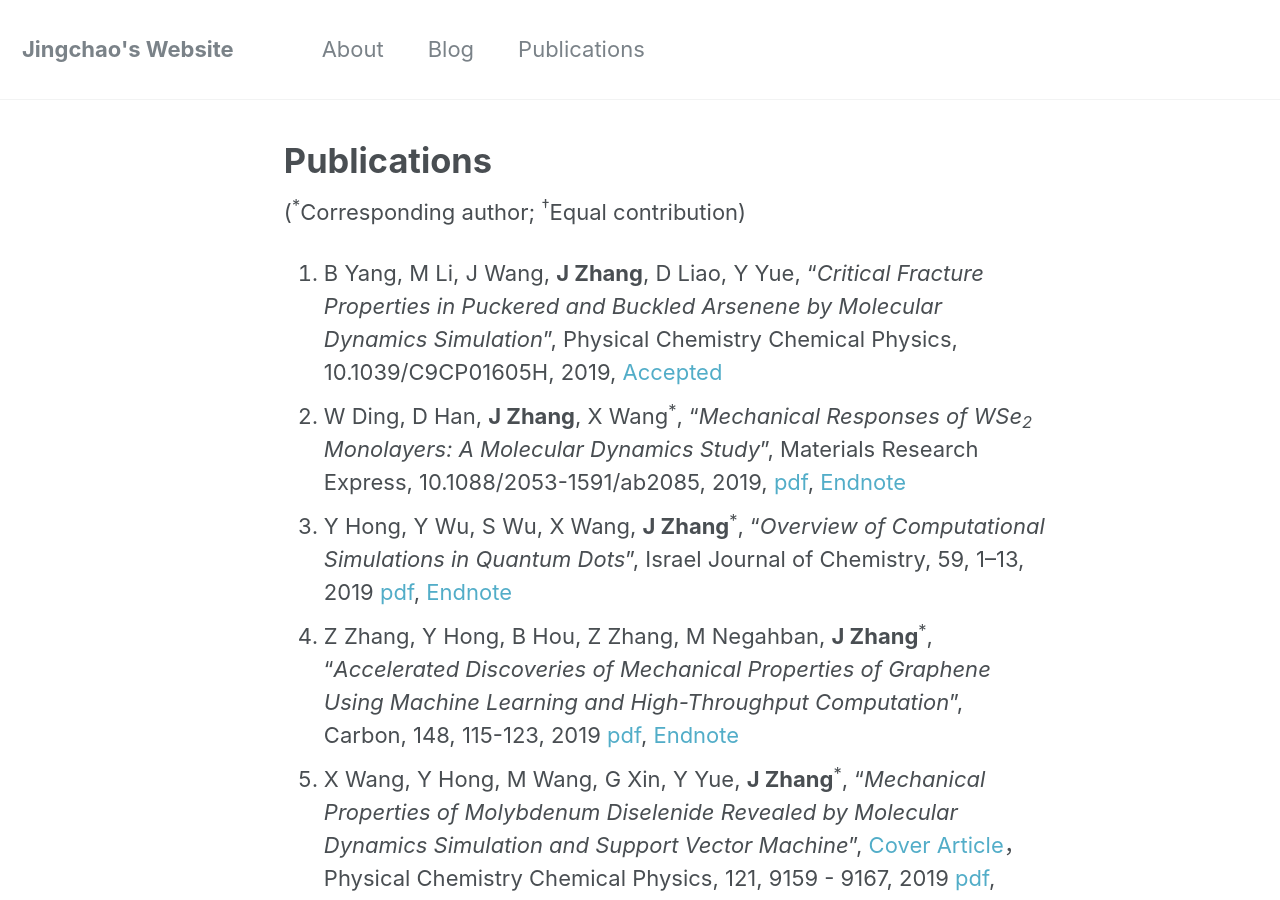
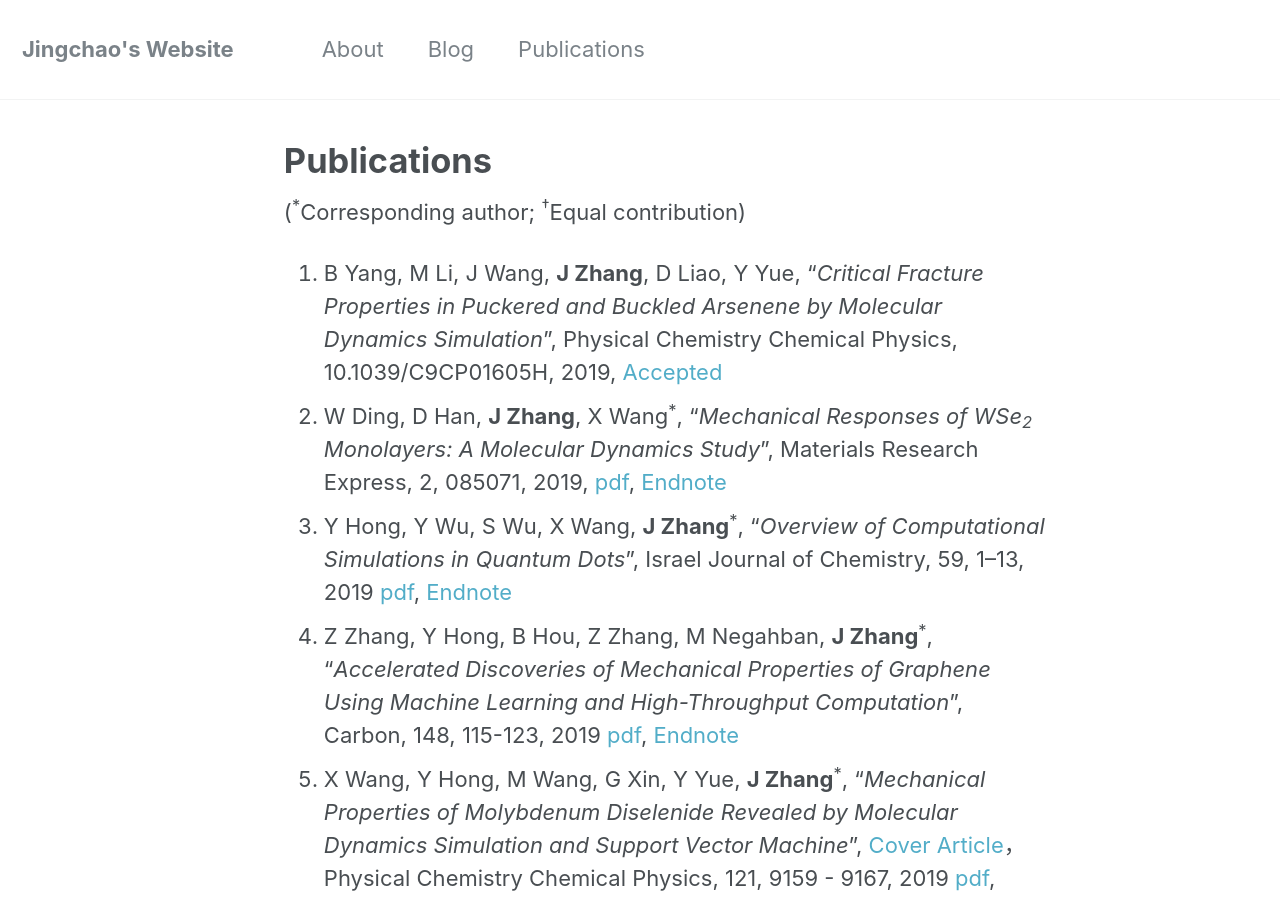
Before and after one commit to JingchaoZhang/JingchaoZhang.github.io, a Jekyll site: the page built from _pages/publications.md, in a window 1280 px wide and 900 px high. Built offline with Jekyll 4.4.1, drawn with Linux system fonts in a browser that asks for light colours.

Commit message:
Update publications.md

```diff
--- a/_pages/publications.md
+++ b/_pages/publications.md
@@ -8,7 +8,7 @@
 (<sup>\*</sup>Corresponding author; <sup>†</sup>Equal contribution)
 
 1. B Yang, M Li, J Wang, **J Zhang**, D Liao, Y Yue, "_Critical Fracture Properties in Puckered and Buckled Arsenene by Molecular Dynamics Simulation_", Physical Chemistry Chemical Physics, 10.1039/C9CP01605H, 2019, [Accepted](https://pubs.rsc.org/en/content/articlelanding/2019/cp/c9cp01605h#!divAbstract)
-1. W Ding, D Han, **J Zhang**, X Wang<sup>\*</sup>, "_Mechanical Responses of WSe<sub>2</sub> Monolayers: A Molecular Dynamics Study_", Materials Research Express, 10.1088/2053-1591/ab2085, 2019, [pdf](https://drive.google.com/file/d/12c0kijqGKKUxgNFdALvV62PjyUHDUj0R/view?usp=sharing), [Endnote](https://drive.google.com/uc?export=download&id=1ZCex0B-9K3aWD8rpYC92Hi9k9hxvs1mi)
+1. W Ding, D Han, **J Zhang**, X Wang<sup>\*</sup>, "_Mechanical Responses of WSe<sub>2</sub> Monolayers: A Molecular Dynamics Study_", Materials Research Express, 2, 085071, 2019, [pdf](https://drive.google.com/file/d/12c0kijqGKKUxgNFdALvV62PjyUHDUj0R/view?usp=sharing), [Endnote](https://drive.google.com/uc?export=download&id=1ZCex0B-9K3aWD8rpYC92Hi9k9hxvs1mi)
 1. Y Hong, Y Wu, S Wu, X Wang, **J Zhang**<sup>\*</sup>, "_Overview of Computational Simulations in Quantum Dots_", Israel Journal of Chemistry, 59, 1–13, 2019 [pdf](https://drive.google.com/file/d/14MZ9eGvzLXFkTjf9m713s-8ooDSlySMd/view?usp=sharing), [Endnote](https://drive.google.com/uc?export=download&id=11IbuYseV9TjA5so-vHovLT9ubQ1G5U4H)
 1. Z Zhang, Y Hong, B Hou, Z Zhang, M Negahban, **J Zhang**<sup>\*</sup>, "_Accelerated Discoveries of Mechanical Properties of Graphene Using Machine Learning and High-Throughput Computation_", Carbon, 148, 115-123, 2019 [pdf](https://drive.google.com/file/d/135cjpy0XeG1xwKV36J-Po_XvT4CtbtMK/view?usp=sharing), [Endnote](https://drive.google.com/uc?export=download&id=1ixkfDtvS0PK2id4dCfvVZWeD0Sae-Cz0)
 1. X Wang, Y Hong, M Wang, G Xin, Y Yue, **J Zhang**<sup>\*</sup>, "_Mechanical Properties of Molybdenum Diselenide Revealed by Molecular Dynamics Simulation and Support Vector Machine_", [Cover Article](https://pubs.rsc.org/en/content/articlelanding/2019/cp/c8cp07881e#!divAbstract)，Physical Chemistry Chemical Physics, 121, 9159 - 9167, 2019 [pdf](https://drive.google.com/file/d/1205C1SydYCXIFLepqr-7IZ5TqufQvjko/view?usp=sharing), [Endnote](https://drive.google.com/uc?export=download&id=1zBJ06I1Ayb-WC6SJPT4VjHsIRyD1CRfW)
```
